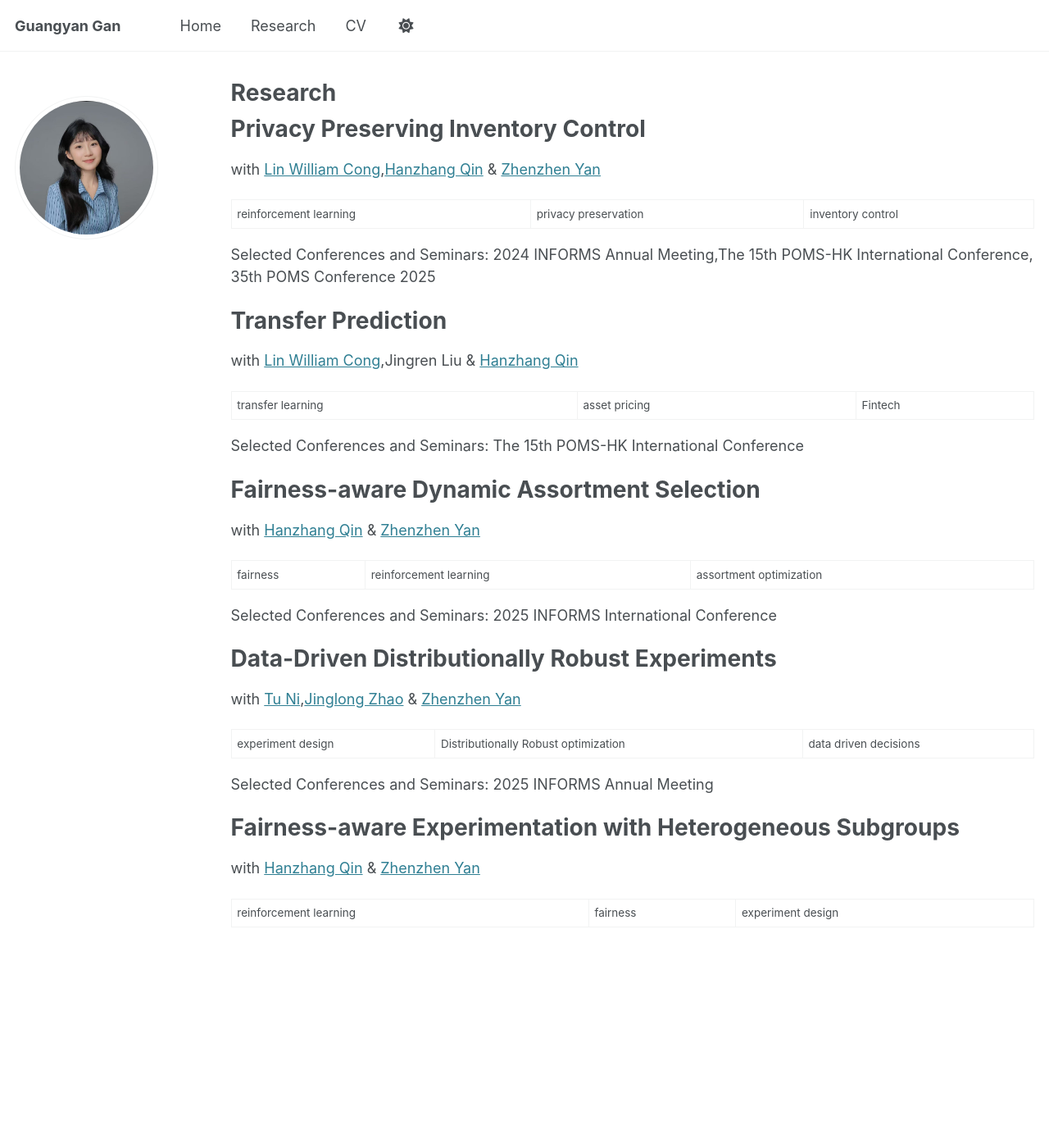
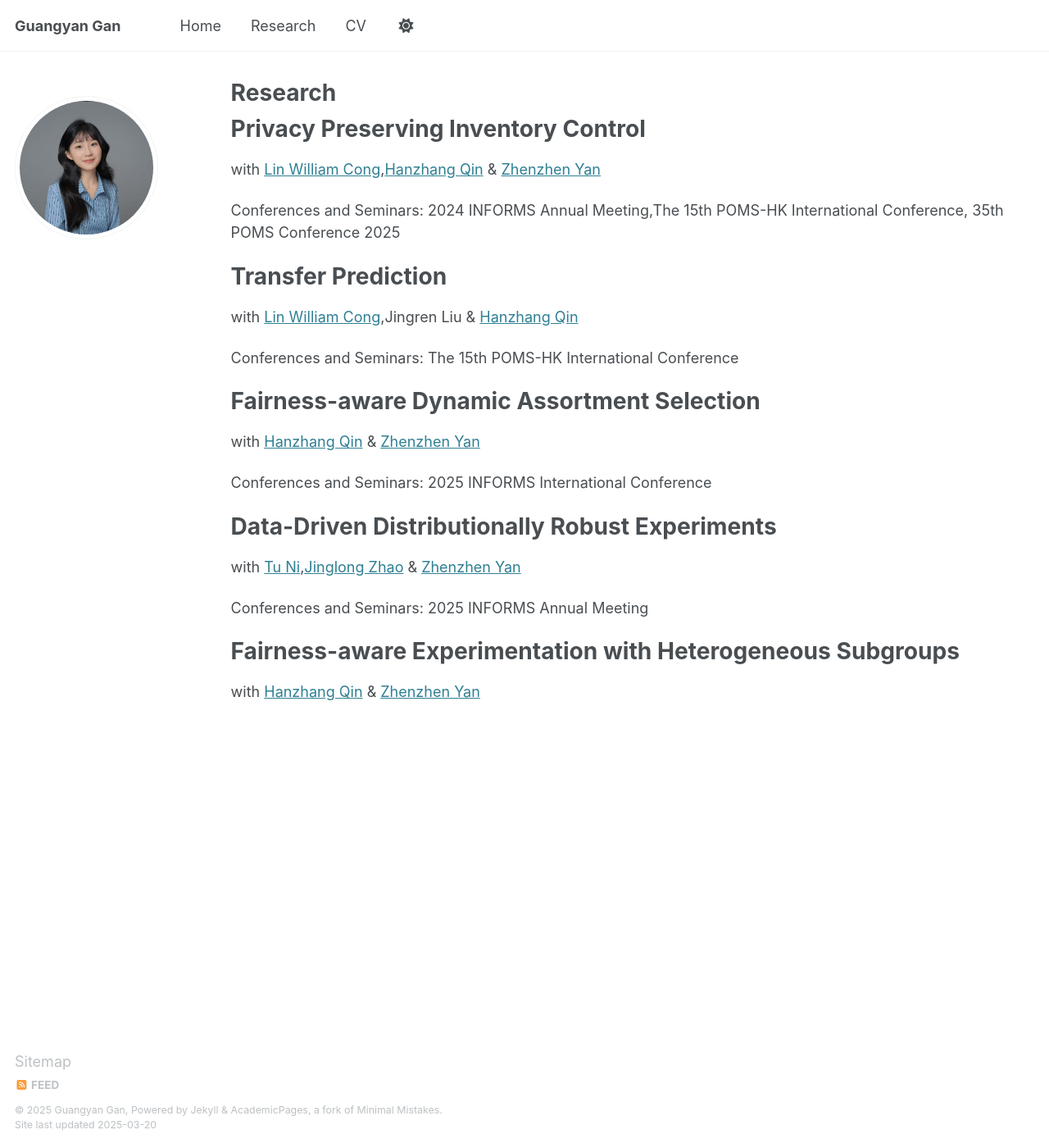
Before and after one commit to GuangyanGan/GuangyanGan.github.io, a Jekyll site: the page built from _pages/Research.md, in a window 1280 px wide and 1400 px high. Shown: the whole window at 82% size. Built offline with Jekyll 4.4.1, drawn with Linux system fonts in a browser that asks for light colours.

Commit message:
Update Research.md

```diff
--- a/_pages/Research.md
+++ b/_pages/Research.md
@@ -15,39 +15,29 @@ redirect_from:
 
 with [Lin William Cong](https://www.linwilliamcong.com),[Hanzhang Qin](https://hanzhangqin.com) & [Zhenzhen Yan](https://sites.google.com/view/zhenzhenyan/home)
 
-reinforcement learning | privacy preservation | inventory control
-
-Selected Conferences and Seminars:  2024 INFORMS Annual Meeting,The 15th POMS-HK International Conference, 35th POMS Conference 2025
+Conferences and Seminars:  2024 INFORMS Annual Meeting,The 15th POMS-HK International Conference, 35th POMS Conference 2025
 
 **Transfer Prediction**
 ====
 
 with [Lin William Cong](https://www.linwilliamcong.com),Jingren Liu & [Hanzhang Qin](https://hanzhangqin.com)
 
-transfer learning | asset pricing | Fintech
-
-Selected Conferences and Seminars:  The 15th POMS-HK International Conference
+Conferences and Seminars:  The 15th POMS-HK International Conference
 
 **Fairness-aware Dynamic Assortment Selection**
 ====
 with [Hanzhang Qin](https://hanzhangqin.com) & [Zhenzhen Yan](https://sites.google.com/view/zhenzhenyan/home)
 
-fairness | reinforcement learning | assortment optimization
-
-Selected Conferences and Seminars: 2025 INFORMS International Conference
+Conferences and Seminars: 2025 INFORMS International Conference
 
 **Data-Driven Distributionally Robust Experiments**
 ====
 with [Tu Ni](https://nitu.mystrikingly.com),[Jinglong Zhao](https://www.bu.edu/questrom/profiles/jinglong-zhao/) & [Zhenzhen Yan](https://sites.google.com/view/zhenzhenyan/home)
 
-experiment design | Distributionally Robust optimization| data driven decisions
-
-Selected Conferences and Seminars: 2025 INFORMS Annual Meeting
+Conferences and Seminars: 2025 INFORMS Annual Meeting
 
 
 
 Fairness-aware Experimentation with Heterogeneous Subgroups
 ====
 with [Hanzhang Qin](https://hanzhangqin.com) & [Zhenzhen Yan](https://sites.google.com/view/zhenzhenyan/home)
-
-reinforcement learning | fairness | experiment design
```
